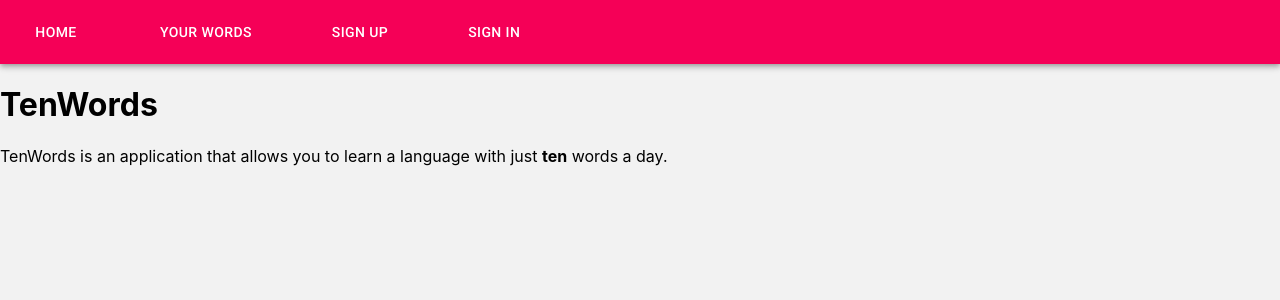
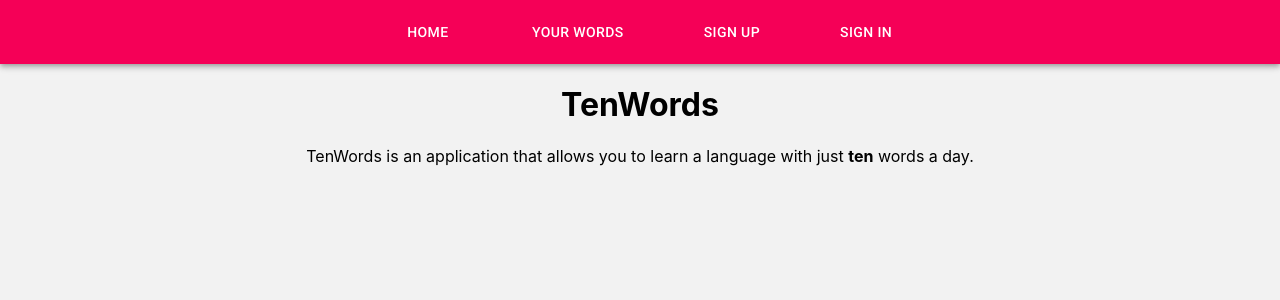
Before and after one commit to gracelhu/TenWords, a React (Create React App) app: page / in a window 1280 px wide. Shown: the top 300 px of the page. Built offline with nearby package versions, Linux system fonts and the light colour scheme.

Commit message:
test edit
centered toolbar and text on pages
because of errors running npm, package files may have changed in a way that conflicts with old build

```diff
--- a/package.json
+++ b/package.json
@@ -20,7 +20,7 @@
     "react-dom": "^18.2.0",
     "react-quizlet-flashcard": "^3.0.0",
     "react-router-dom": "^6.7.0",
-    "react-scripts": "5.0.1",
+    "react-scripts": "^5.0.1",
     "typescript": "^4.9.4",
     "web-vitals": "^2.1.4"
   },
--- a/src/components/Navigation.tsx
+++ b/src/components/Navigation.tsx
@@ -28,9 +28,9 @@ export default function Navigation() {
     return (
         <>
             <AppBar color="secondary" position="static">
-                <Toolbar>
+                <Toolbar sx={{ margin: 'auto' }}>
                     {routes.map(route => (<><Button href={route.path} color="inherit">{route.name}</Button><Box sx={{m: 4}}/></>))}
-                    <Box sx={{mr: 50}}></Box>
+                    <Box sx={{mr: -10}}></Box>
                 </Toolbar>
             </AppBar>
         </>
--- a/src/pages/SignIn.tsx
+++ b/src/pages/SignIn.tsx
@@ -4,7 +4,7 @@ import PageTemplate from '../pages/PageTemplate';
 export default function SignIn() {
     return (
         <PageTemplate>
-            <h1>Sign In</h1>
+            <h1 style={{textAlign: "center"}}>Sign In</h1>
         </PageTemplate>
     );
 }
--- a/src/pages/SignUp.tsx
+++ b/src/pages/SignUp.tsx
@@ -4,7 +4,7 @@ import PageTemplate from '../pages/PageTemplate';
 export default function SignUp() {
     return (
         <PageTemplate>
-            <h1>Sign Up</h1>
+            <h1 style={{textAlign: "center"}}>Sign Up</h1>
         </PageTemplate>
     );
 }
--- a/src/pages/Welcome.tsx
+++ b/src/pages/Welcome.tsx
@@ -4,8 +4,8 @@ import PageTemplate from '../pages/PageTemplate';
 export default function Welcome() {
     return (
         <PageTemplate>
-            <h1>TenWords</h1>
-            <p>TenWords is an application that allows you to learn a language with just <b>ten</b> words a day.</p>
+            <h1 style={{textAlign: "center"}}>TenWords</h1>
+            <p style={{textAlign: "center"}}>TenWords is an application that allows you to learn a language with just <b>ten</b> words a day.</p>
         </PageTemplate>
     );
 }
--- a/src/pages/Words.tsx
+++ b/src/pages/Words.tsx
@@ -4,8 +4,8 @@ import PageTemplate from '../pages/PageTemplate';
 export default function Words() {
     return (
         <PageTemplate>
-            <h1>Your Words</h1>
-            <p>Table of words will go here.</p>
+            <h1 style={{textAlign: "center"}}>Your Words</h1>
+            <p style={{textAlign: "center"}}>Table of words will go here.</p>
         </PageTemplate>
     );
 }
--- a/tsconfig.json
+++ b/tsconfig.json
@@ -18,7 +18,7 @@
     "resolveJsonModule": true,
     "isolatedModules": true,
     "noEmit": true,
-    "jsx": "react-jsx"
+    "jsx": "preserve"
   },
   "include": [
     "src"
```
Also changed, not shown: 1 other file (tests, documents, lock files or other folders).
